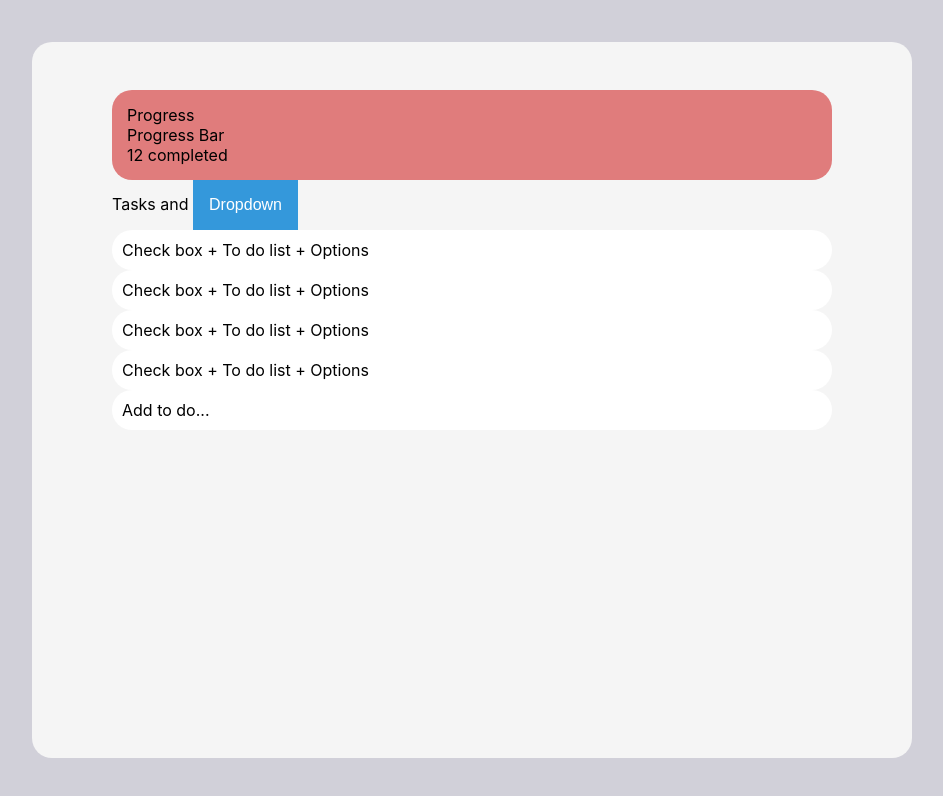
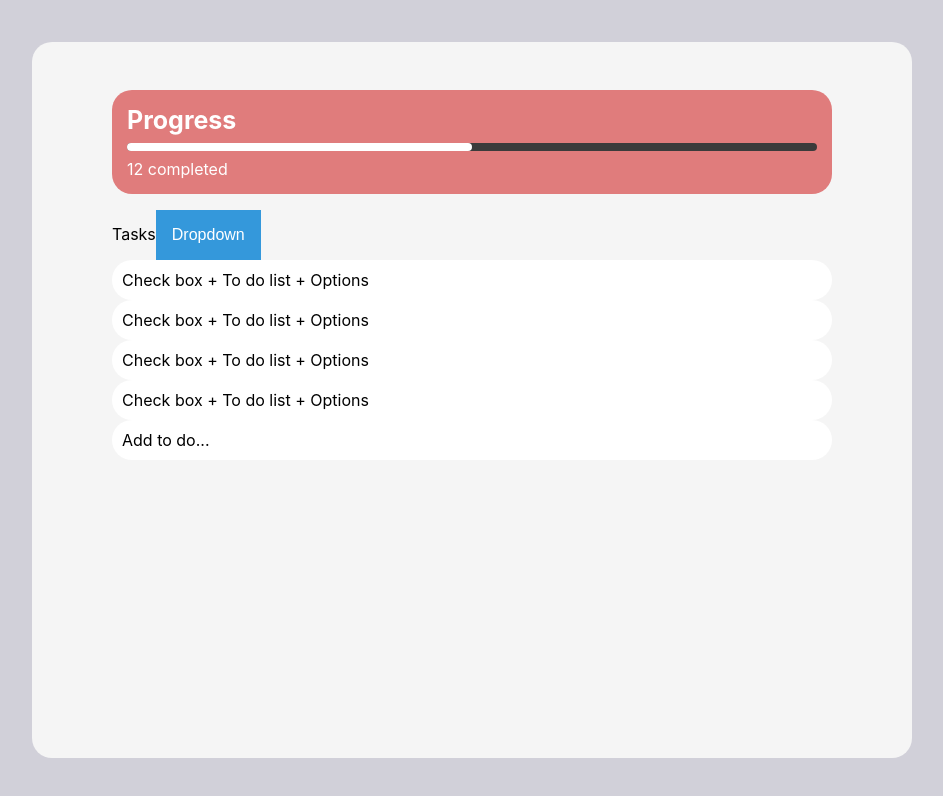
Before and after one commit to honmetha/data-wow-to-do-app, a React (Create React App) app: page / in a window 1280 px wide. Shown: the top 796 px of the page, without its empty margins (168-1111 px from the left). Built offline with nearby package versions, Linux system fonts and the light colour scheme.

Commit message:
[Updated] Update styles on ProgressBar component

```diff
--- a/src/App.js
+++ b/src/App.js
@@ -11,7 +11,8 @@ function App() {
       <Card>
         <ProgressBar />
         <div>
-          Tasks and <Dropdown />
+          Tasks
+          <Dropdown />
         </div>
         <Task />
         <Task />
--- a/src/components/ProgressBar.js
+++ b/src/components/ProgressBar.js
@@ -1,17 +1,37 @@
 import React from "react";
+
+const styles = {
+  component: {
+    backgroundColor: "#E07C7C",
+    borderRadius: "20px",
+    padding: "15px",
+    color: "white",
+    marginBottom: "1rem",
+  },
+  progressBar: {
+    backgroundColor: "#3B3B3B",
+    height: "7.5px",
+    borderRadius: "999px",
+    marginBottom: "0.5rem",
+  },
+  progressing: {
+    backgroundColor: "white",
+    height: "7.5px",
+    width: "50%",
+    borderRadius: "999px",
+  },
+};
 
 const ProgressBar = () => {
   return (
-    <div
-      style={{
-        backgroundColor: "#E07C7C",
-        borderRadius: "20px",
-        padding: "15px",
-      }}
-    >
-      <div>Progress</div>
-      <div>Progress Bar</div>
-      <div>12 completed</div>
+    <div style={styles.component}>
+      <div style={{ fontSize: "25px", marginBottom: "0.5rem" }}>
+        <strong>Progress</strong>
+      </div>
+      <div style={styles.progressBar}>
+        <div style={styles.progressing}></div>
+      </div>
+      <div style={{ fontSize: "16px" }}>12 completed</div>
     </div>
   );
 };
```
Also changed, not shown: 1 other file (tests, documents, lock files or other folders).
